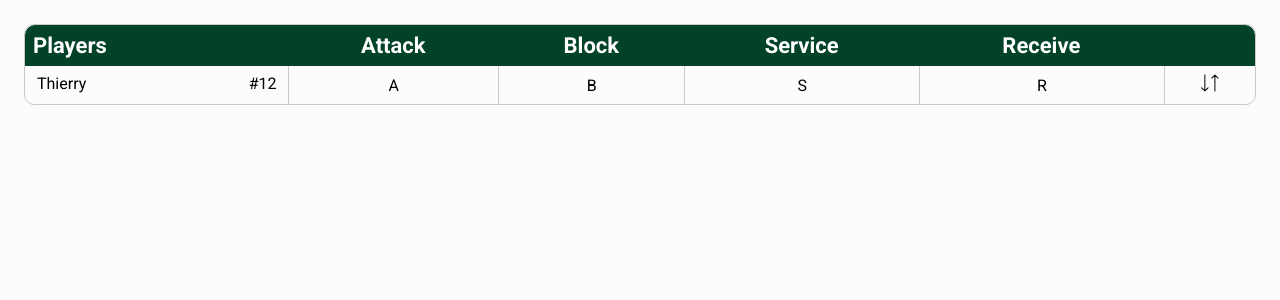
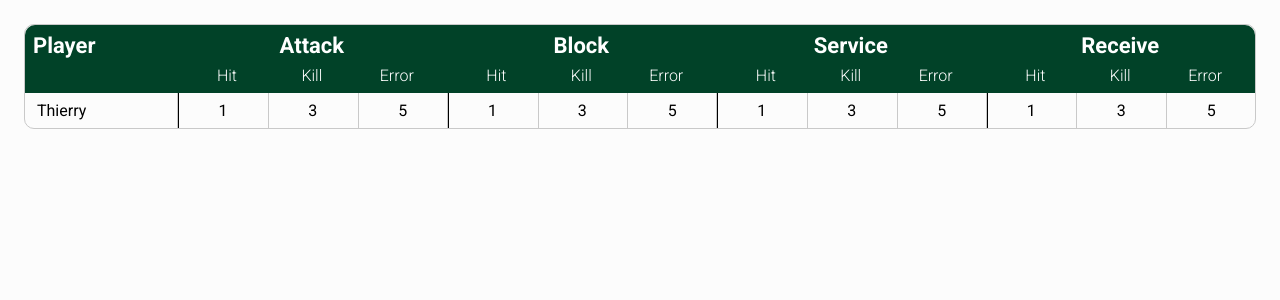
Before and after one commit to N4choWasTaken/statistik-tool, a React (Vite) app: page /game-active in a window 1280 px wide. Shown: the top 300 px of the page. Built offline with nearby package versions, Linux system fonts and the light colour scheme; no server answers; the database is empty.

Commit message:
add: GameReplay

```diff
--- a/src/App.scss
+++ b/src/App.scss
@@ -8,3 +8,4 @@
 @import '/src/ui/components/simpletable/simpletable.scss';
 @import '/src/ui/components/gametable/gametable.scss';
 @import '/src/ui/components/addstats/addstats.scss';
+@import '/src/ui/components/gamereplay/gamereplay.scss';
--- a/src/App.tsx
+++ b/src/App.tsx
@@ -2,7 +2,8 @@ import React from "react";
 import { BrowserRouter as Router, Routes, Route } from "react-router-dom";
 import Landing from "./ui/pages/Landing";
 import Table from "./ui/pages/Table";
-import Game from "./ui/pages/Game";
+import GameActive from "./ui/pages/GameActive";
+import GameReplay from "./ui/pages/GameReplay";
 
 const App: React.FC = () => {
   return (
@@ -10,7 +11,8 @@ const App: React.FC = () => {
       <Routes>
         <Route path="/" element={<Landing />} />
         <Route path="/table" element={<Table />} />
-        <Route path="/game-active" element={<Game />} />
+        <Route path="/game-active" element={<GameActive />} />
+        <Route path="/game-replay" element={<GameReplay />} />
       </Routes>
     </Router>
   );
--- /dev/null
+++ b/src/ui/components/gamereplay/GameReplay.tsx
@@ -0,0 +1,83 @@
+const GameReplay = () => {
+  return (
+    <div className="section">
+      <table className="simpletable">
+        <tr className="simpletable__title">
+          <th className="gamereplay__title simpletable__title__field">
+            Player
+          </th>
+          <th className="gametable__title__field simpletable__title__field">
+            Attack
+            <div className="gamereplay__title__field--wrapper">
+              <span>Hit</span>
+              <span>Kill</span>
+              <span>Error</span>
+            </div>
+          </th>
+          <th className="gametable__title__field simpletable__title__field">
+            Block
+            <div className="gamereplay__title__field--wrapper">
+              <span>Hit</span>
+              <span>Kill</span>
+              <span>Error</span>
+            </div>
+          </th>
+          <th className="gametable__title__field simpletable__title__field">
+            Service
+            <div className="gamereplay__title__field--wrapper">
+              <span>Hit</span>
+              <span>Kill</span>
+              <span>Error</span>
+            </div>
+          </th>
+          <th className="gametable__title__field simpletable__title__field">
+            Receive
+            <div className="gamereplay__title__field--wrapper">
+              <span>Hit</span>
+              <span>Kill</span>
+              <span>Error</span>
+            </div>
+          </th>
+        </tr>
+
+        {/* loop here to spit out data */}
+        <tr className="simpletable__row">
+          <td className="gametable__row__field--player simpletable__row__field">
+            Thierry
+          </td>
+          <td className="gamereplay__row__field">
+            <div className="gamereplay__row__field--wrapper">
+              <span>1</span>
+              <span>3</span>
+              <span>5</span>
+            </div>
+          </td>
+          <td className="gamereplay__row__field">
+            <div className="gamereplay__row__field--wrapper">
+              <span>1</span>
+              <span>3</span>
+              <span>5</span>
+            </div>
+          </td>
+          <td className="gamereplay__row__field">
+            <div className="gamereplay__row__field--wrapper">
+              <span>1</span>
+              <span>3</span>
+              <span>5</span>
+            </div>
+          </td>
+          <td className="gamereplay__row__field">
+            <div className="gamereplay__row__field--wrapper">
+              <span>1</span>
+              <span>3</span>
+              <span>5</span>
+            </div>
+          </td>
+        </tr>
+        {/* loop here to spit out data */}
+      </table>
+    </div>
+  );
+};
+
+export default GameReplay;
--- /dev/null
+++ b/src/ui/components/gamereplay/_gamereplay.scss
@@ -0,0 +1,60 @@
+.gamereplay {
+    &__title {
+      vertical-align: baseline;
+
+      &__field {
+        &--wrapper {
+          display: flex;
+          justify-content: space-between;
+          align-items: center;
+          width: 100%;
+          text-align: center;
+          font-size: 1.6rem;
+          text-align: left;
+          padding: 0;
+          width: 100%;
+
+          & span {
+            width: 33%;
+            padding: 0.8rem 0.8rem 0 0.8rem;
+            display: block;
+            text-align: center;
+            font-weight: 300;
+          }
+        }
+      }
+    }
+
+    &__row {
+      &__field {
+        text-align: center;
+        font-size: 1.6rem;
+        color: $black;
+        text-align: left;
+        border-left: 0.1rem solid $gray-400;
+        padding: 0;
+
+        &--wrapper {
+          display: flex;
+          justify-content: space-between;
+          align-items: center;
+        }
+
+        & span {
+          padding: 0.8rem;
+          width: 33%;
+          display: block;
+          text-align: center;
+          border-left: 0.1rem solid $gray-400;
+
+          &:first-child {
+            border-left: 0.1rem solid $black;
+          }
+        }
+      }
+    }
+
+    & tr:nth-child(2n+3) {
+      background-color: $secondary;
+    }
+  }
--- a/src/ui/pages/Game.tsx
+++ /dev/null
@@ -1,5 +0,0 @@
-import GameTable from "../../ui/components/gametable/GameTable";
-
-export default function Table() {
-  return <GameTable />;
-}
--- /dev/null
+++ b/src/ui/pages/GameActive.tsx
@@ -0,0 +1,5 @@
+import GameReplay from "../components/gamereplay/GameReplay";
+
+export default function Table() {
+  return <GameReplay />;
+}
--- /dev/null
+++ b/src/ui/pages/GameReplay.tsx
@@ -0,0 +1,5 @@
+import GameReplay from "../components/gamereplay/GameReplay";
+
+export default function Table() {
+  return <GameReplay />;
+}
```
